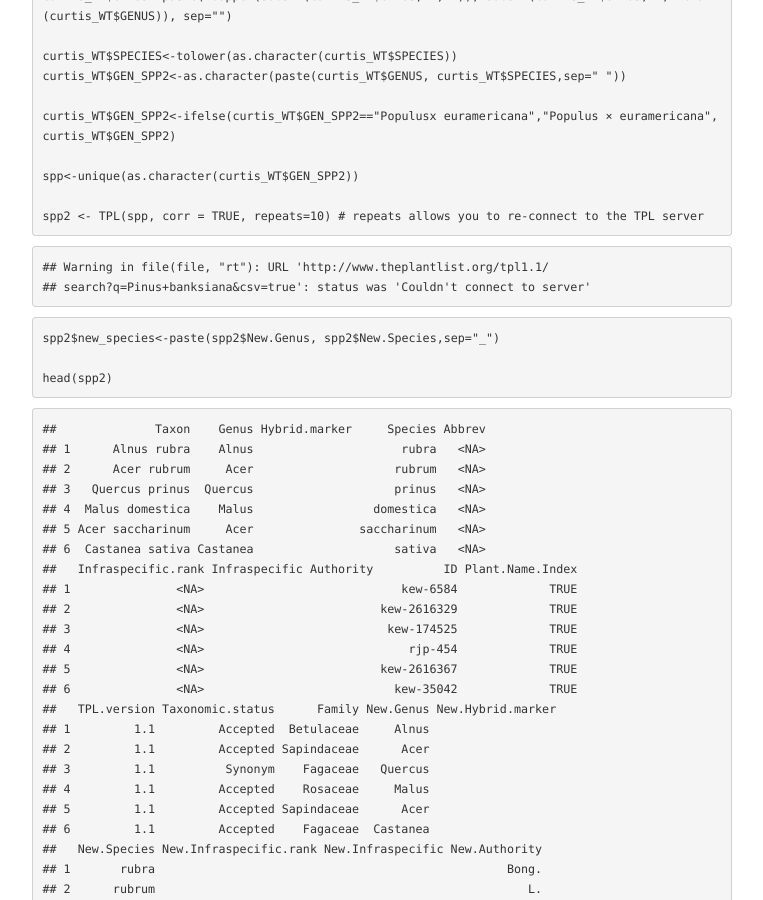
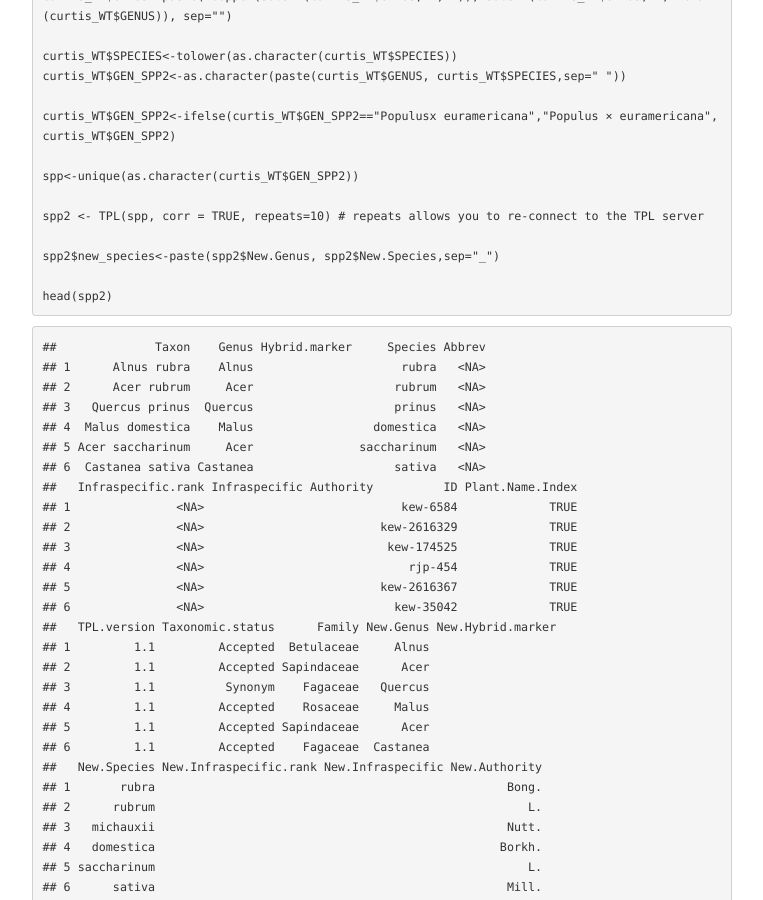
Before and after one commit to dylancraven/MetaAnalysis_Course, a Jekyll site: the page built from pages/Day4_extra.md, in a window 1280 px wide and 900 px high, scrolled down 538 px. Shown: the whole window, without its empty margins (258-1021 px from the left). Built offline with Jekyll 4.4.1, drawn with Linux system fonts in a browser that asks for light colours; our own code applies the rules of GitHub Pages for plain Markdown files.

Commit message:
maybe now

````diff
--- a/pages/Day4_extra.md
+++ b/pages/Day4_extra.md
@@ -28,12 +28,7 @@ curtis_WT$GEN_SPP2<-ifelse(curtis_WT$GEN_SPP2=="Populusx euramericana","Populus
 spp<-unique(as.character(curtis_WT$GEN_SPP2))
 
 spp2 <- TPL(spp, corr = TRUE, repeats=10) # repeats allows you to re-connect to the TPL server
-```
 
-    ## Warning in file(file, "rt"): URL 'http://www.theplantlist.org/tpl1.1/
-    ## search?q=Pinus+banksiana&csv=true': status was 'Couldn't connect to server'
-
-``` r
 spp2$new_species<-paste(spp2$New.Genus, spp2$New.Species,sep="_")
 
 head(spp2)
````
